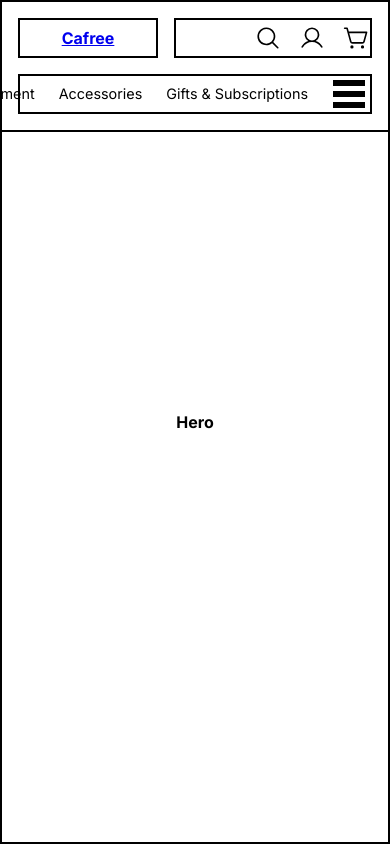
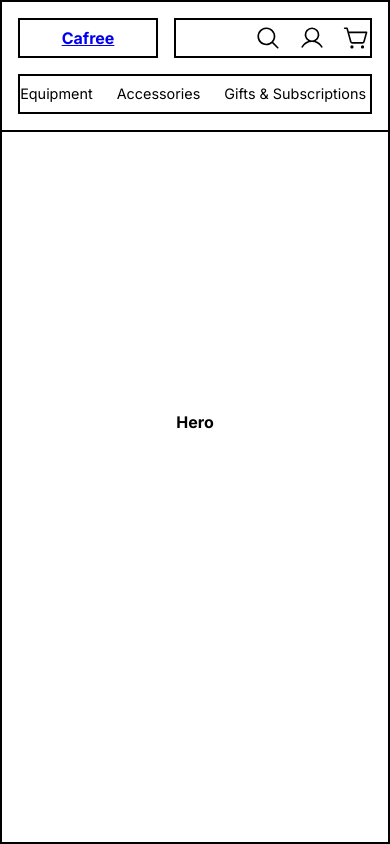
Before and after one commit to njcushing/online-shop, a React (Vite) app in the folder packages/frontend/: page / in a window 390 px wide. Built offline with nearby package versions, Linux system fonts and the light colour scheme; a web font is replaced by a local one.

Commit message:
Temporarily remove Burger from nav bar
I'm going to use this on mobile devices, so I've decided not to remove it completely for now.

```diff
--- a/packages/frontend/src/features/Header/components/Navigation/index.tsx
+++ b/packages/frontend/src/features/Header/components/Navigation/index.tsx
@@ -26,10 +26,16 @@ export function Navigation() {
                 <Anchor className={styles["option"]}>Equipment</Anchor>
                 <Anchor className={styles["option"]}>Accessories</Anchor>
                 <Anchor className={styles["option"]}>Gifts & Subscriptions</Anchor>
+            </div>
+        </nav>
+    );
+}
+
+/*
     <Menu position="bottom-end" withArrow onClose={() => setBurgerToggled(false)}>
         <Menu.Target>
             <Burger
-                            lineSize={6}
+                lineSize={2}
                 size="32px"
                 opened={burgerToggled}
                 onClick={() => {
@@ -50,7 +56,4 @@ export function Navigation() {
             </Menu.Item>
         </Menu.Dropdown>
     </Menu>
-            </div>
-        </nav>
-    );
-}
+*/
```
Lines whose indentation alone changed are shown as unchanged.
